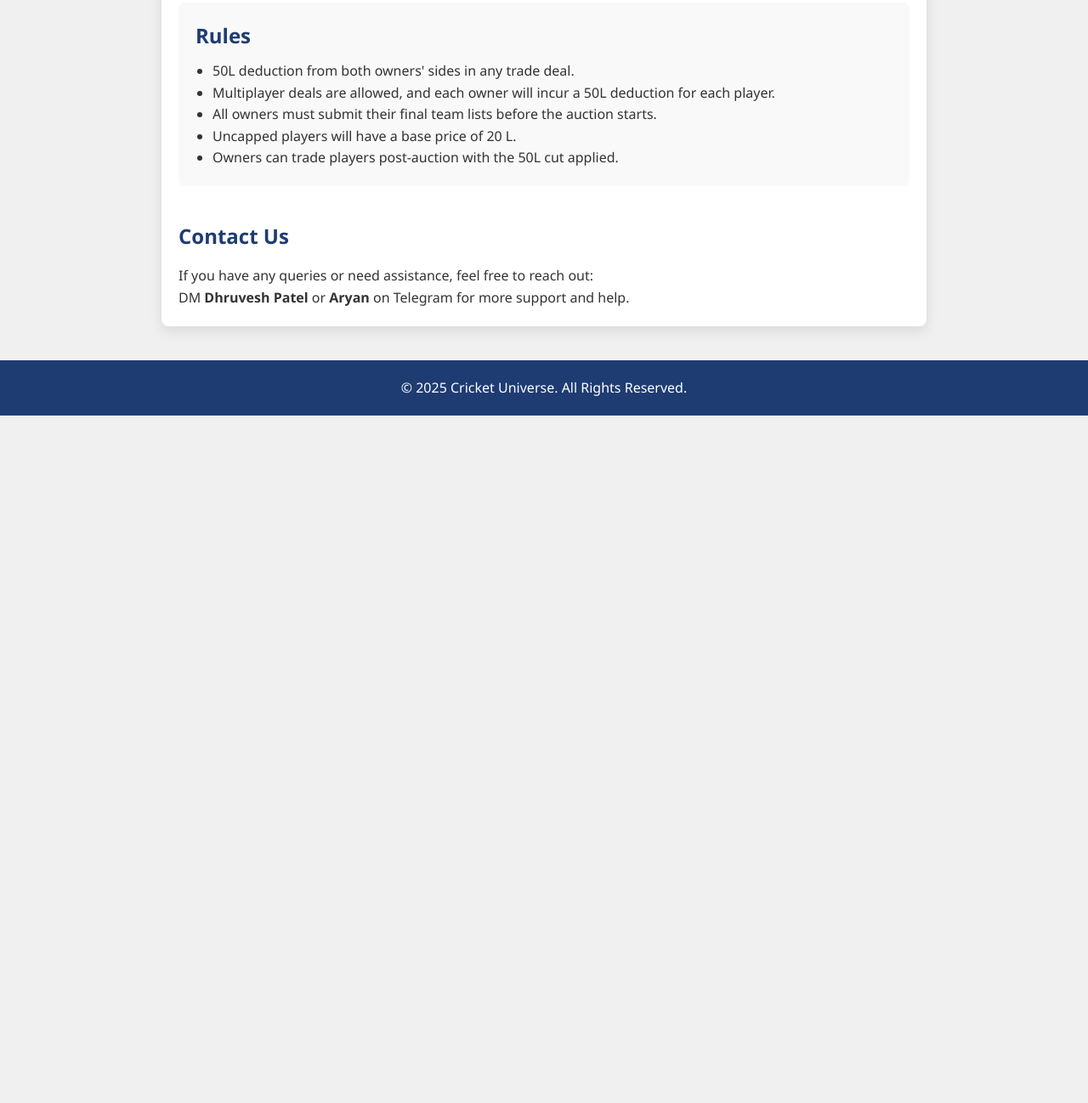
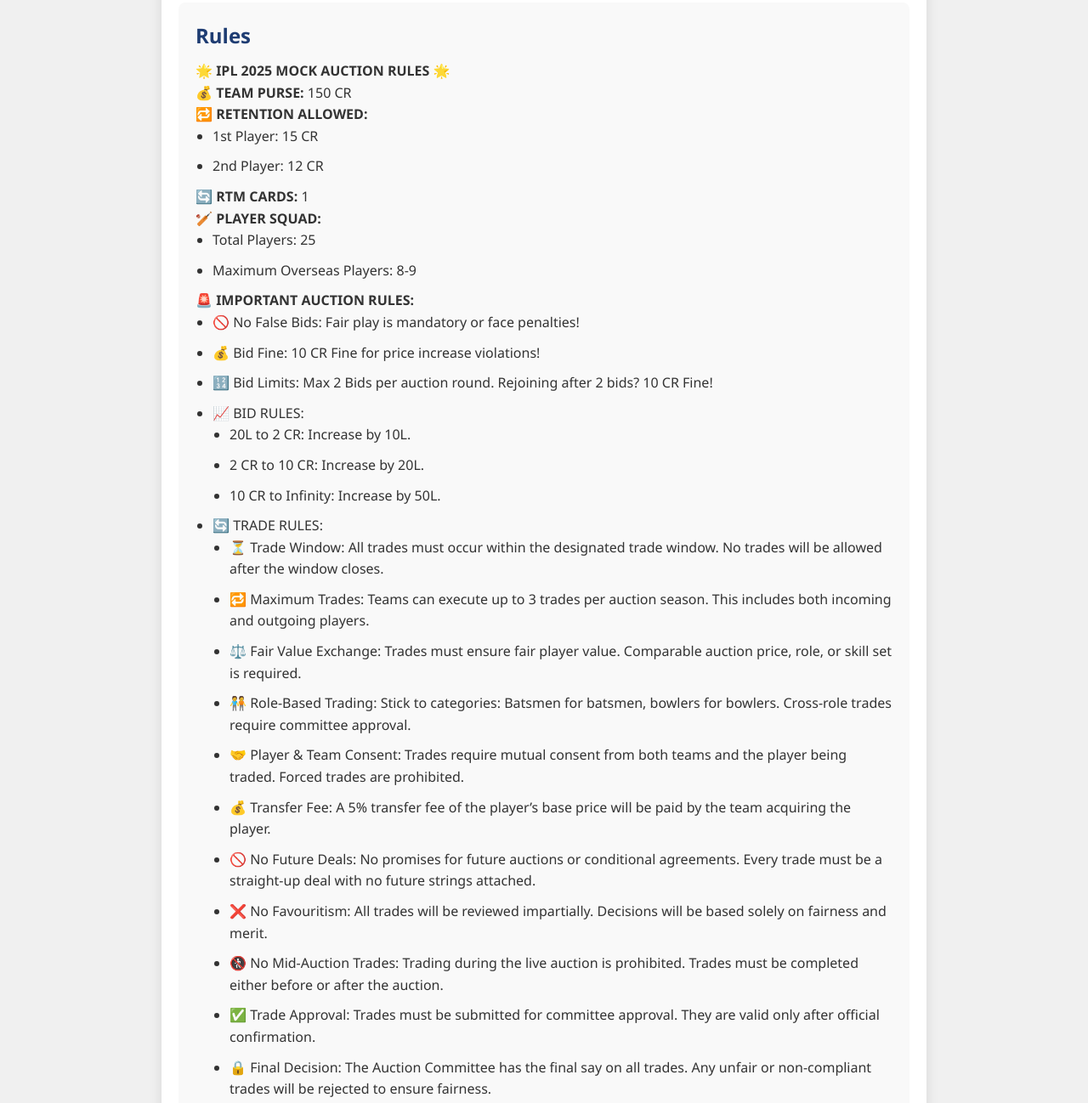
Before and after one commit to Lester1307/Auction-Registration-, a plain HTML site: page index.html in a window 1280 px wide. Shown: the part 404-1702 px from the top of the page at 85% size. Before the commit the page ends 893 px from the top, so only its background shows below. Drawn offline with Linux system fonts and the light colour scheme.

Commit message:
Update index.html

```diff
--- a/index.html
+++ b/index.html
@@ -125,6 +125,10 @@
             margin-left: 20px;
         }
 
+        .rules-section ul li {
+            margin-bottom: 10px;
+        }
+
         .contact-section {
             margin-top: 40px;
         }
@@ -151,12 +155,50 @@
         <!-- Rules Section -->
         <div class="rules-section">
             <h2>Rules</h2>
+            <p><strong>🌟 IPL 2025 MOCK AUCTION RULES 🌟</strong></p>
+            <p><strong>💰 TEAM PURSE:</strong> 150 CR</p>
+
+            <p><strong>🔁 RETENTION ALLOWED:</strong></p>
             <ul>
-                <li>50L deduction from both owners' sides in any trade deal.</li>
-                <li>Multiplayer deals are allowed, and each owner will incur a 50L deduction for each player.</li>
-                <li>All owners must submit their final team lists before the auction starts.</li>
-                <li>Uncapped players will have a base price of 20 L.</li>
-                <li>Owners can trade players post-auction with the 50L cut applied.</li>
+                <li>1st Player: 15 CR</li>
+                <li>2nd Player: 12 CR</li>
+            </ul>
+
+            <p><strong>🔄 RTM CARDS:</strong> 1</p>
+
+            <p><strong>🏏 PLAYER SQUAD:</strong></p>
+            <ul>
+                <li>Total Players: 25</li>
+                <li>Maximum Overseas Players: 8-9</li>
+            </ul>
+
+            <p><strong>🚨 IMPORTANT AUCTION RULES:</strong></p>
+            <ul>
+                <li>🚫 No False Bids: Fair play is mandatory or face penalties!</li>
+                <li>💰 Bid Fine: 10 CR Fine for price increase violations!</li>
+                <li>🔢 Bid Limits: Max 2 Bids per auction round. Rejoining after 2 bids? 10 CR Fine!</li>
+                <li>📈 BID RULES:
+                    <ul>
+                        <li>20L to 2 CR: Increase by 10L.</li>
+                        <li>2 CR to 10 CR: Increase by 20L.</li>
+                        <li>10 CR to Infinity: Increase by 50L.</li>
+                    </ul>
+                </li>
+                <li>🔄 TRADE RULES:
+                    <ul>
+                        <li>⏳ Trade Window: All trades must occur within the designated trade window. No trades will be allowed after the window closes.</li>
+                        <li>🔁 Maximum Trades: Teams can execute up to 3 trades per auction season. This includes both incoming and outgoing players.</li>
+                        <li>⚖️ Fair Value Exchange: Trades must ensure fair player value. Comparable auction price, role, or skill set is required.</li>
+                        <li>🧑‍🤝‍🧑 Role-Based Trading: Stick to categories: Batsmen for batsmen, bowlers for bowlers. Cross-role trades require committee approval.</li>
+                        <li>🤝 Player & Team Consent: Trades require mutual consent from both teams and the player being traded. Forced trades are prohibited.</li>
+                        <li>💰 Transfer Fee: A 5% transfer fee of the player’s base price will be paid by the team acquiring the player.</li>
+                        <li>🚫 No Future Deals: No promises for future auctions or conditional agreements. Every trade must be a straight-up deal with no future strings attached.</li>
+                        <li>❌ No Favouritism: All trades will be reviewed impartially. Decisions will be based solely on fairness and merit.</li>
+                        <li>🚷 No Mid-Auction Trades: Trading during the live auction is prohibited. Trades must be completed either before or after the auction.</li>
+                        <li>✅ Trade Approval: Trades must be submitted for committee approval. They are valid only after official confirmation.</li>
+                        <li>🔒 Final Decision: The Auction Committee has the final say on all trades. Any unfair or non-compliant trades will be rejected to ensure fairness.</li>
+                    </ul>
+                </li>
             </ul>
         </div>
 
```
